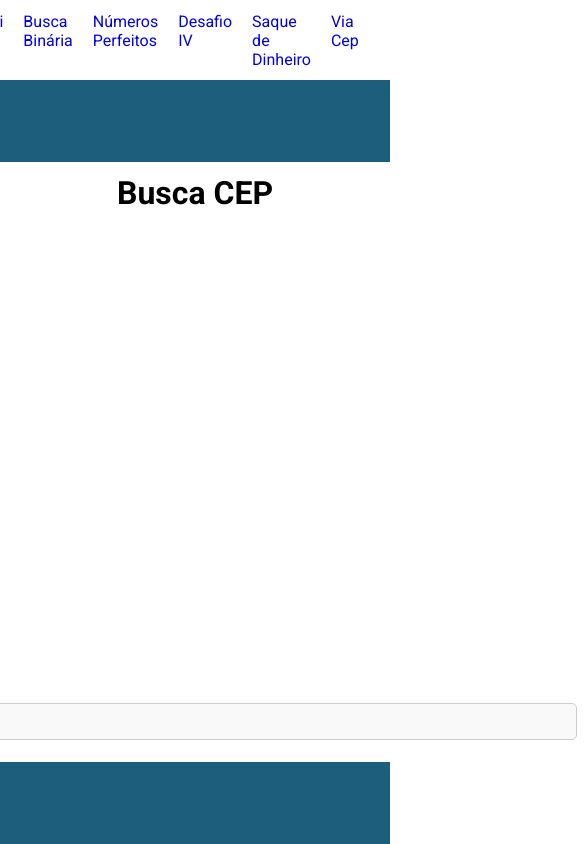
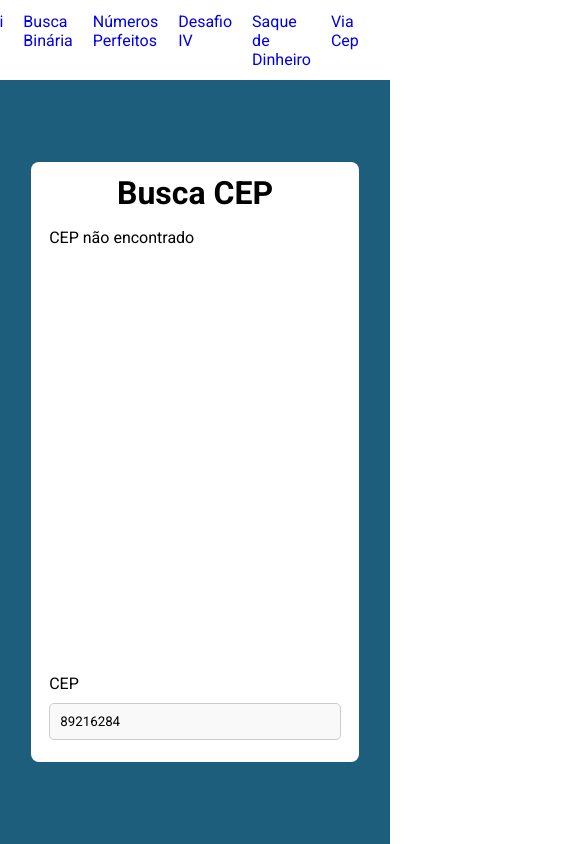
Before and after one commit to YH1d3k12/Ultra-LIMS-Processo-seletivo, a React (Vite) app in the folder frontend/: page /cep in a window 390 px wide. Shown: the whole page, 585 px wide, since content can reach past the window. Built offline with nearby package versions, Linux system fonts and the light colour scheme; no server answers.

Commit message:
Chore: added some responsivity.

```diff
--- a/frontend/src/index.css
+++ b/frontend/src/index.css
@@ -54,3 +54,9 @@
   color: #000000;
   background-color: #f9f9f9;
 }
+
+@media screen and (max-width: 1024px) {
+  .exercise-container {
+    width: 100%;
+  }
+}
```
